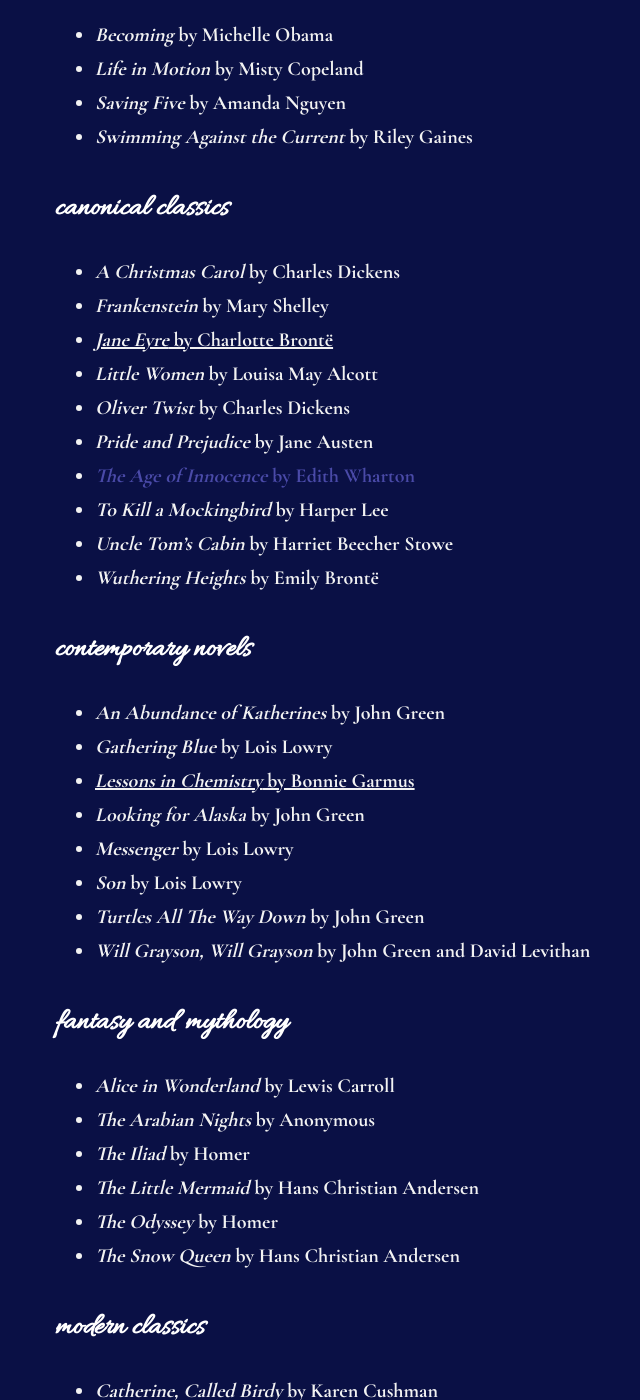
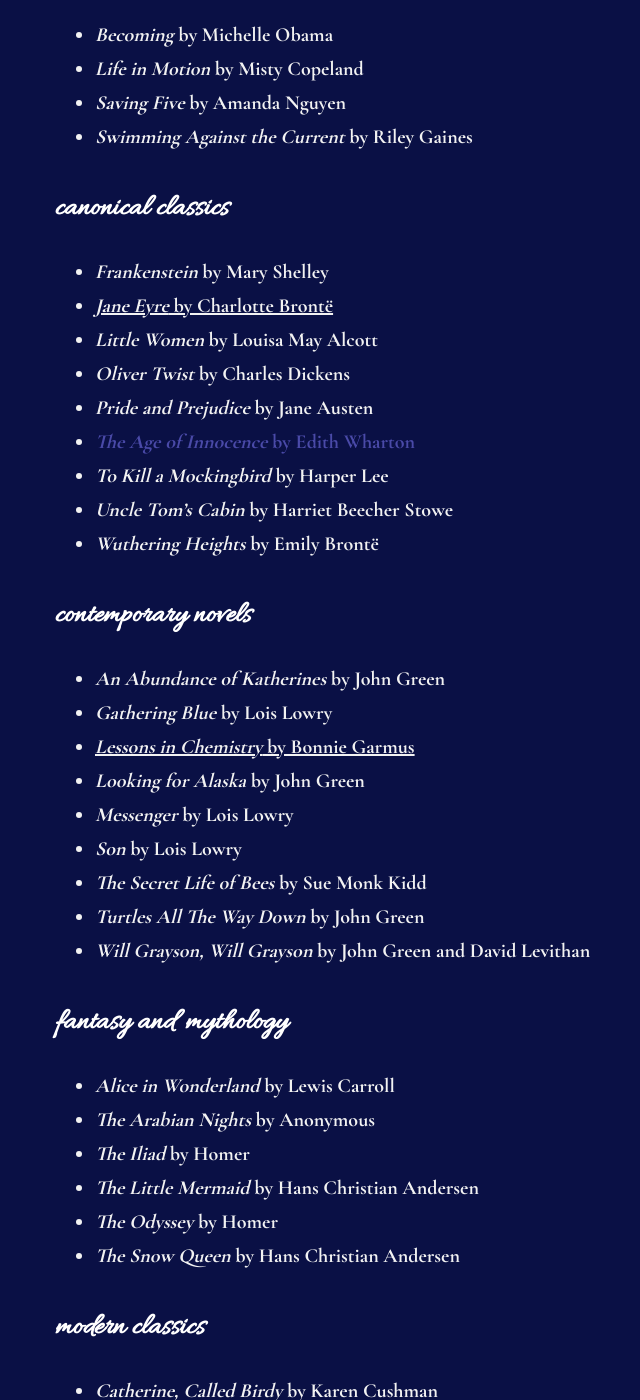
Before and after one commit to leucinemymind/leucinemymind.github.io, a Jekyll site: the page built from books.md, in a window 1280 px wide and 1400 px high, scrolled down 548 px. Shown: the whole window, without its empty margins (160-800 px from the left). Built offline with Jekyll 4.4.1, drawn with Linux system fonts in a browser that asks for light colours; our own code applies the rules of GitHub Pages for plain Markdown files; some of the changed text lies outside the part shown.

Commit message:
Update books.md

```diff
--- a/books.md
+++ b/books.md
@@ -26,7 +26,6 @@ normal text = memorable, but not up there <br/>
 
 ### canonical classics
 
-- *A Christmas Carol* by Charles Dickens
 - ***Frankenstein*** **by Mary Shelley**
 - <span style="font-weight: bold; text-decoration:underline">*Jane Eyre* by Charlotte Brontë</span>
 - ***Little Women*** **by Louisa May Alcott**
@@ -45,6 +44,7 @@ normal text = memorable, but not up there <br/>
 - *Looking for Alaska* by John Green
 - *Messenger* by Lois Lowry
 - *Son* by Lois Lowry
+- ***The Secret Life of Bees*** **by Sue Monk Kidd**
 - ***Turtles All The Way Down*** **by John Green**
 - *Will Grayson, Will Grayson* by John Green and David Levithan
 
```
Also changed, not shown: other parts of books.md (+1 -0 lines).
